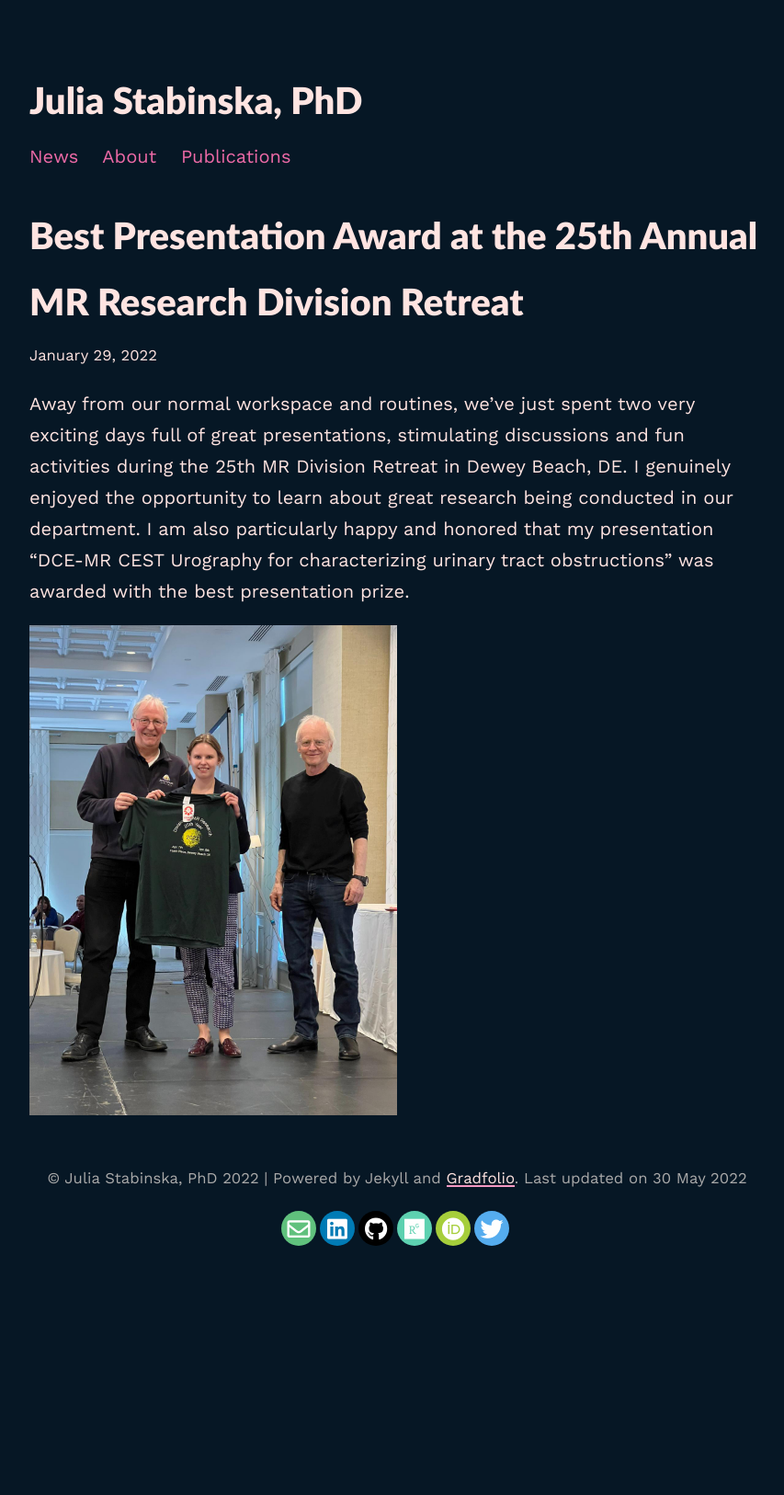
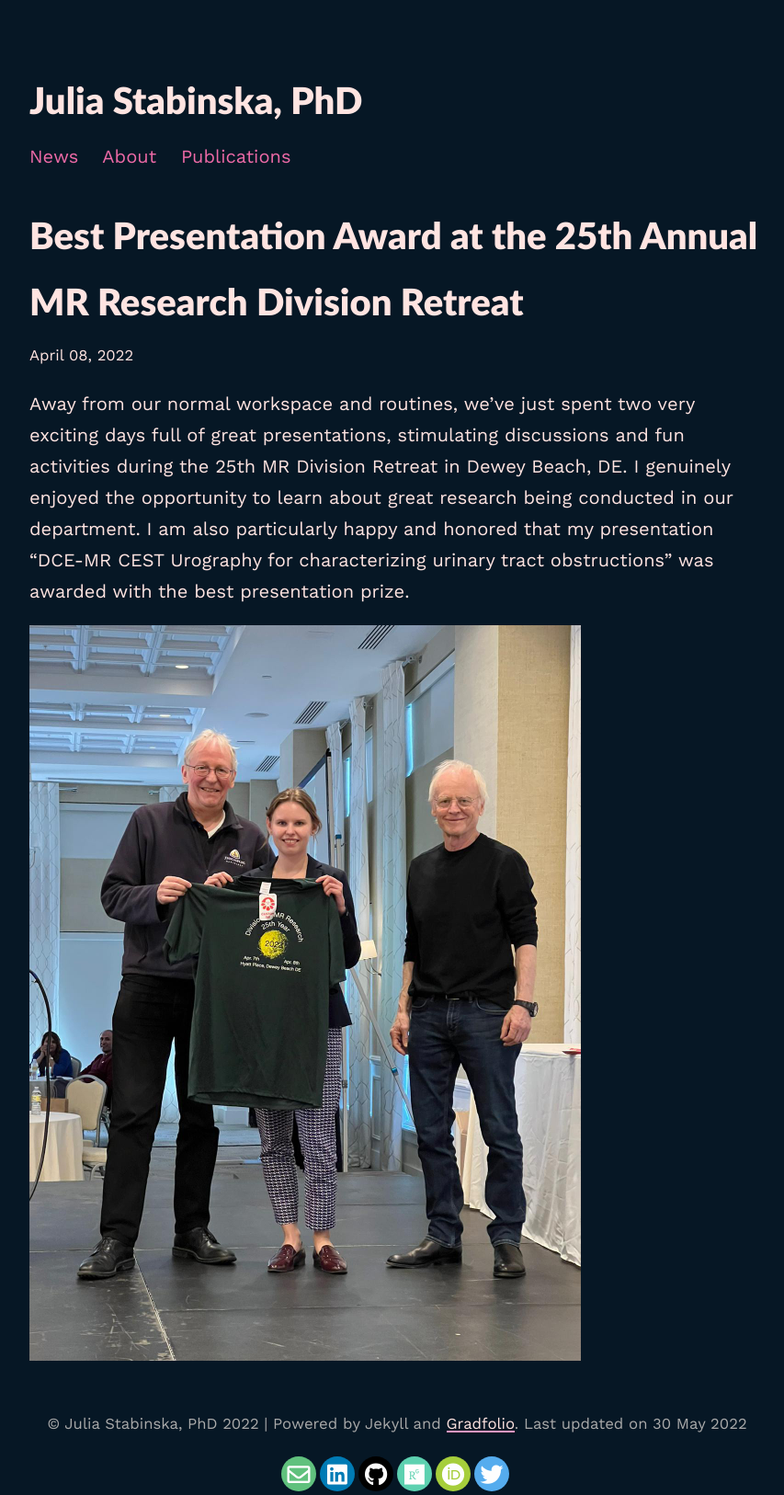
Before and after one commit to stabinska/stabinska.github.io, a Jekyll site: the page built from _posts/2022-04-08-MRResearchRetreat2022.md, in a window 1280 px wide. Shown: the whole page at 92% size, without its empty margins (208-1061 px from the left). Built offline with Jekyll 4.4.1, drawn with Linux system fonts in a browser that asks for light colours; nearby versions of some CDN libraries; before the commit the page ends 1359 px from its top, so only the background shows below that.

Commit message:
Update 2022-04-08-MRResearchRetreat2022.md
Retreat2022 Update

```diff
--- a/_posts/2022-04-08-MRResearchRetreat2022.md
+++ b/_posts/2022-04-08-MRResearchRetreat2022.md
@@ -1,11 +1,11 @@
 ---
 layout: post
 title: "Best Presentation Award at the 25th Annual MR Research Division Retreat"
-date: 2022-01-29 10:00:00 -0500
+date: 2022-04-08 10:00:00 -0500
 thumbnail-img: /assets/images/ResearchR.jpg
 ---
 Away from our normal workspace and routines, we've just spent two very exciting days full of great presentations, stimulating discussions and fun activities during the 25th MR Division Retreat in Dewey Beach, DE.
 I genuinely enjoyed the opportunity to learn about great research being conducted in our department.
 I am also particularly happy and honored that my presentation "DCE-MR CEST Urography for characterizing urinary tract obstructions" was awarded with the best presentation prize.
 
-![Best Presentation Award](/assets/images/PeterJuliaPaul.jpg){:class="img-responsive"}{:width="50%"}
+![Best Presentation Award](/assets/images/PeterJuliaPaul.jpg){:class="img-responsive"}{:width="75%"}
```
